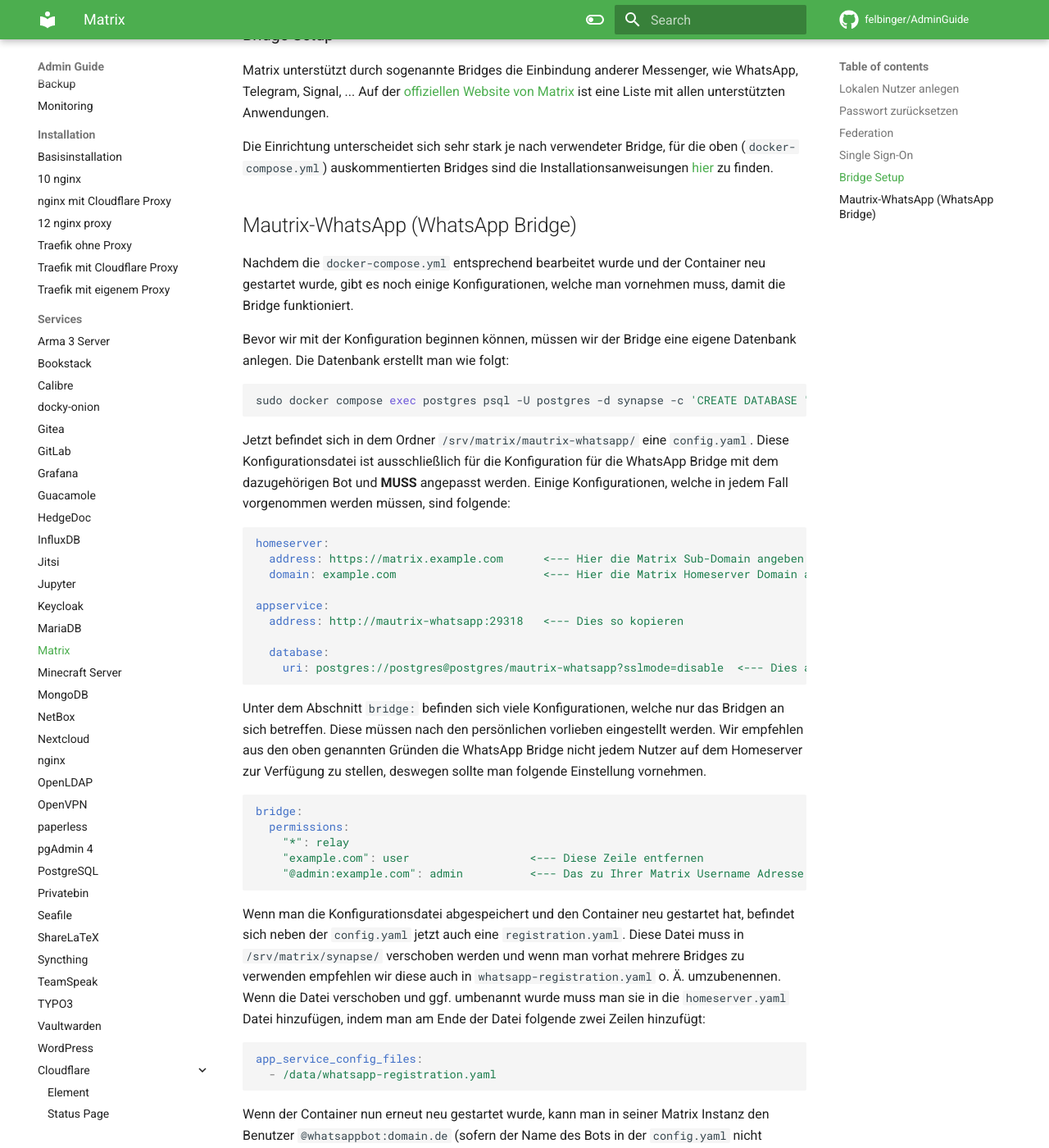
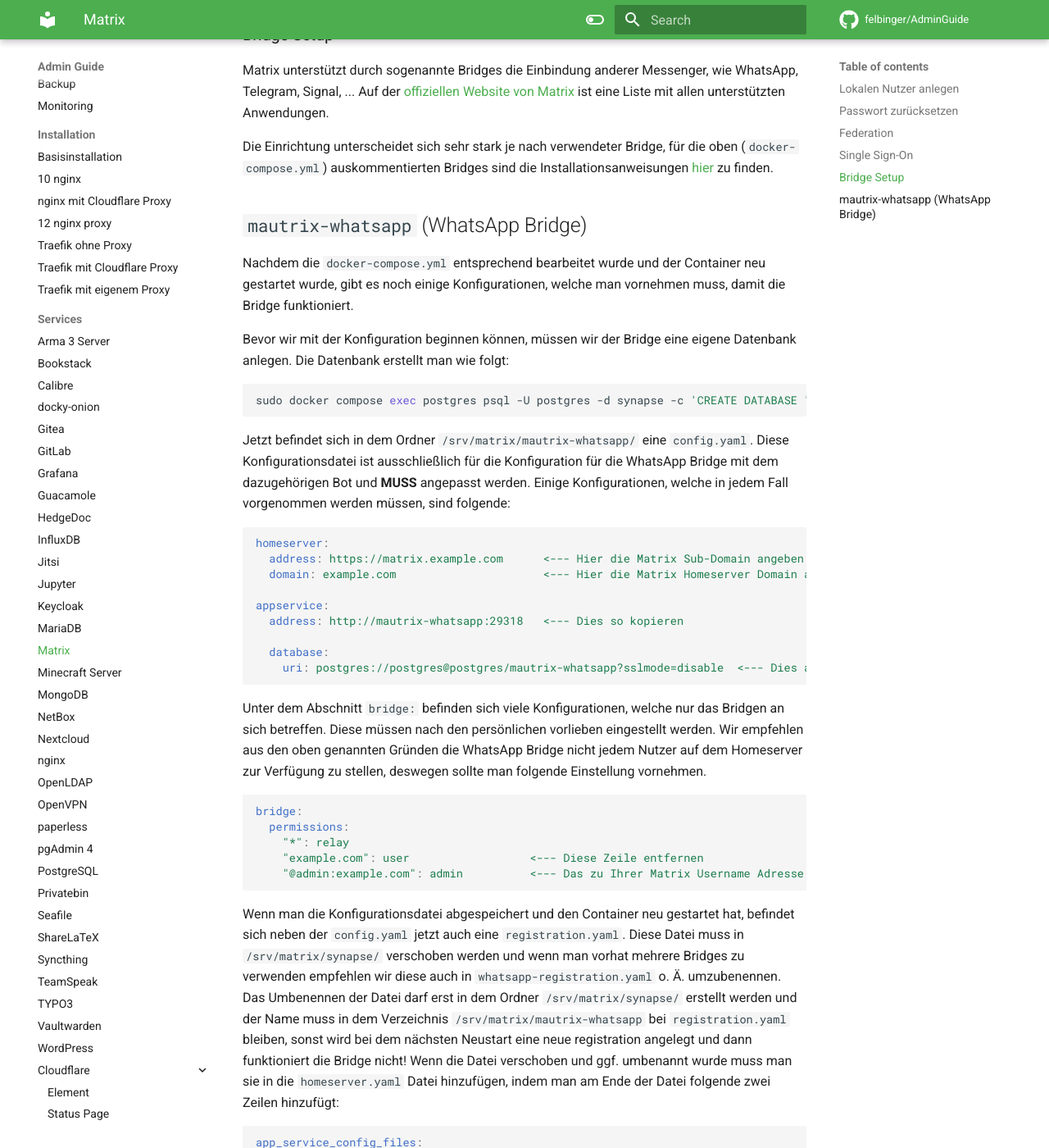
Before and after one commit to felbinger/AdminGuide, an MkDocs documentation site: the page built from docs/services/matrix.md, in a window 1280 px wide and 1400 px high, scrolled down 5755 px. Shown: the whole window at 82% size. Built offline with MkDocs 1.6.1 and Material for MkDocs 9.7.7, drawn with Linux system fonts in a browser that asks for light colours; comment, search, counter and statistics services are not loaded.

Commit message:
improved

````diff
--- a/docs/services/matrix.md
+++ b/docs/services/matrix.md
@@ -61,8 +61,8 @@ POSTGRES_PASSWORD=S3cr3T
 
 === "nginx"
     ```yaml
-    ports:
-    - "[::1]:8000:8080"
+        ports:
+        - "[::1]:8000:8080"
     ```
 
     ```nginx
@@ -303,7 +303,7 @@ Die Einrichtung unterscheidet sich sehr stark je nach verwendeter Bridge, für
 die oben (`docker-compose.yml`) auskommentierten Bridges sind die Installationsanweisungen
 [hier](https://docs.mau.fi/bridges/python/signal/setup-docker.html) zu finden.
 
-## Mautrix-WhatsApp (WhatsApp Bridge)
+## `mautrix-whatsapp` (WhatsApp Bridge)
 Nachdem die `docker-compose.yml` entsprechend bearbeitet wurde und der Container neu gestartet wurde, gibt es noch
 einige Konfigurationen, welche man vornehmen muss, damit die Bridge funktioniert.
 
@@ -344,7 +344,10 @@ bridge:
 
 Wenn man die Konfigurationsdatei abgespeichert und den Container neu gestartet hat, befindet sich neben der `config.yaml`
 jetzt auch eine `registration.yaml`. Diese Datei muss in `/srv/matrix/synapse/` verschoben werden und wenn man vorhat
-mehrere Bridges zu verwenden empfehlen wir diese auch in `whatsapp-registration.yaml` o. Ä. umzubenennen.
+mehrere Bridges zu verwenden empfehlen wir diese auch in `whatsapp-registration.yaml` o. Ä. umzubenennen. Das Umbenennen
+der Datei darf erst in dem Ordner `/srv/matrix/synapse/` erstellt werden und der Name muss in dem Verzeichnis
+`/srv/matrix/mautrix-whatsapp` bei `registration.yaml` bleiben, sonst wird bei dem nächsten Neustart eine neue registration
+angelegt und dann funktioniert die Bridge nicht!
 Wenn die Datei verschoben und ggf. umbenannt wurde muss man sie in die `homeserver.yaml` Datei hinzufügen, indem man
 am Ende der Datei folgende zwei Zeilen hinzufügt:
 
````
Also changed, not shown: docs/services/bookstack.md (+4 -4 lines).
